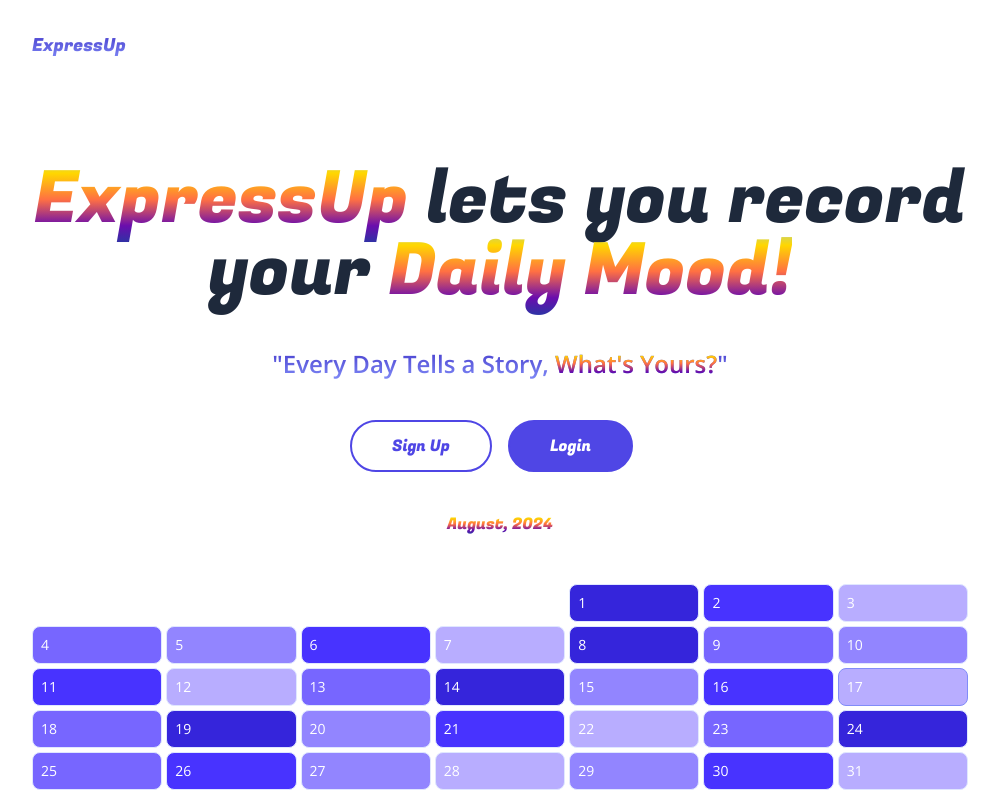
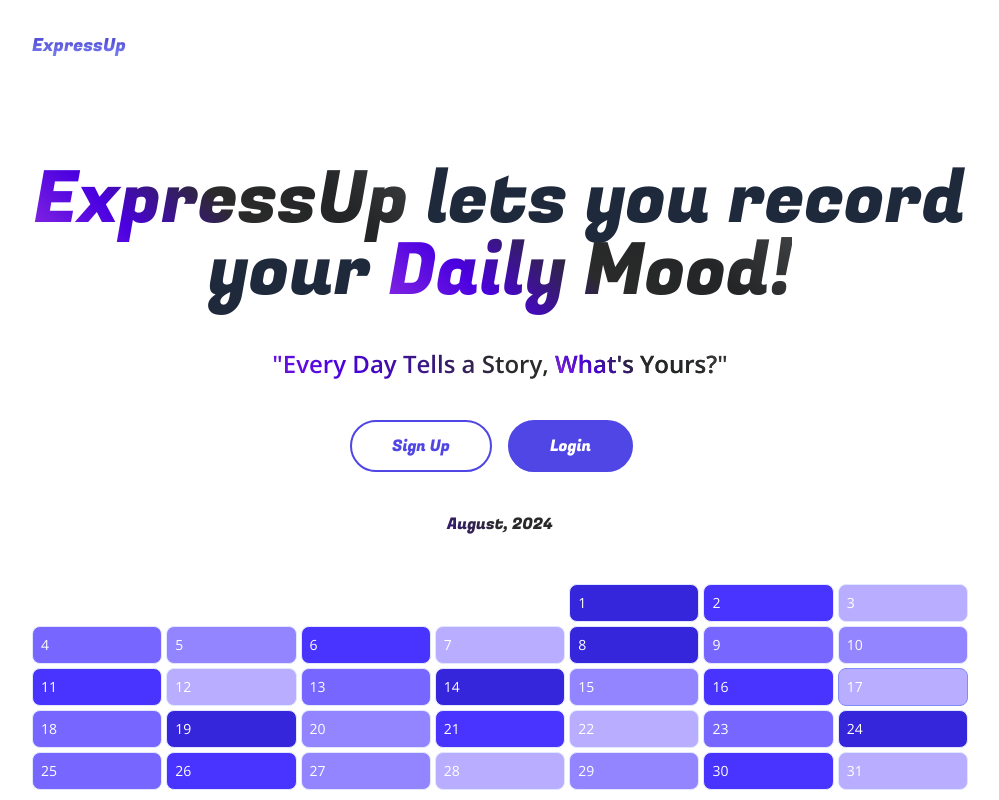
Before and after one commit to axshatInd/expressup, a Next.js app: page / in a window 1280 px wide. Shown: the top 800 px of the page, without its empty margins (140-1139 px from the left). Built offline with nearby package versions, Linux system fonts and the light colour scheme; no server answers; some icons are missing.

Commit message:
gradient changed to Twilight Sky

```diff
--- a/app/globals.css
+++ b/app/globals.css
@@ -4,11 +4,12 @@
 
 .textGradient {
   background: -webkit-linear-gradient(
-    #89cff0,
-    #ffd700,
-    #ff7043,
-    #6a0dad,
-    #0d47a1
+    45deg,
+    #8e2de2,
+    /* Purple */ #4a00e0,
+    /* Deep Purple */ #2b2b2b,
+    /* Dark Grey */ #232526,
+    /* Almost Black */ #414345 /* Light Grey */
   );
   -webkit-background-clip: text;
   -webkit-text-fill-color: transparent;
--- a/components/Hero.js
+++ b/components/Hero.js
@@ -17,7 +17,7 @@ export default function Hero() {
         <span className="textGradient">ExpressUp</span> lets you record your{" "}
         <span className="textGradient">Daily Mood!</span>
       </h1>
-      <p className="text-lg sm:text-xl md:text-2xl text-center w-full mx-auto max-w-[600px] font-semibold textGradient2">
+      <p className="text-lg sm:text-xl md:text-2xl text-center w-full mx-auto max-w-[600px] font-semibold textGradient">
         "Every Day Tells a Story,{" "}
         <span className="text-indigo-600 font-semibold textGradient">
           What's Yours?
```
